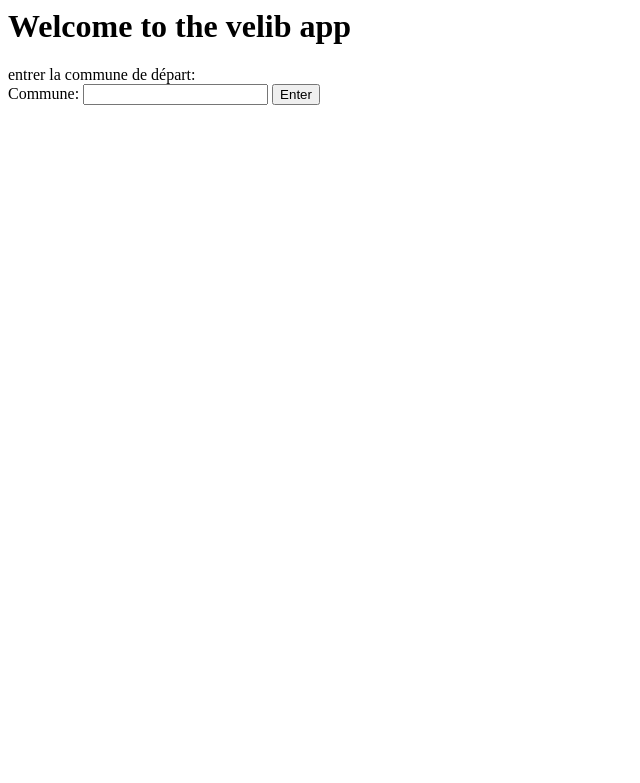
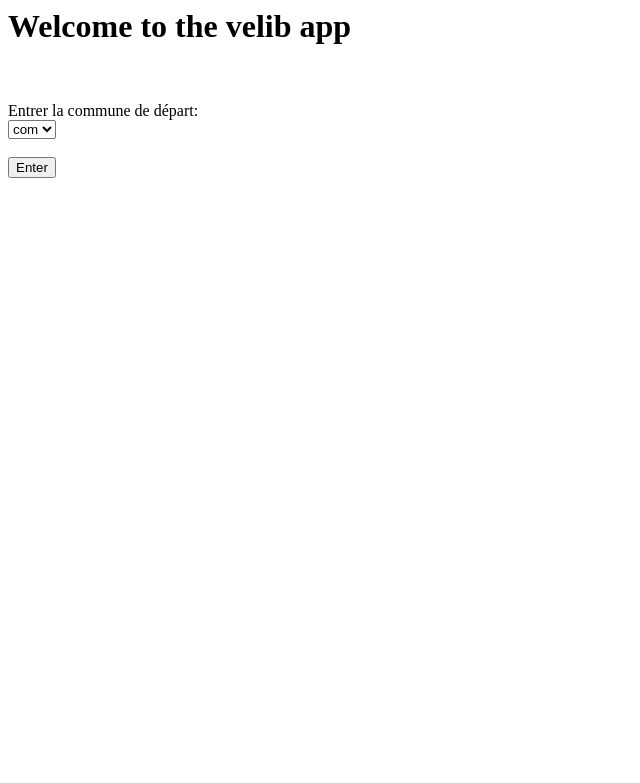
Before and after one commit to Lynda-HADJALI/BDD-meteo-velib, a Flask app: page / in a window 1280 px wide. Shown: the top 783 px of the page, without its empty margins (0-640 px from the left). Run offline with Flask 2, Linux system fonts and the light colour scheme; parts of the project's set-up code (start-up, migrations or seed data) failed here and were passed over.

Commit message:
web_update

```diff
--- a/weather_data.py
+++ b/weather_data.py
@@ -21,10 +21,3 @@
      col=db['weather_collection']
      index=col.create_index([('name')])
      return index
-col=get_data()
-pprint.pprint(count_documents(col))
-query={'name':'Paris'}
-
-r=find_with_query(col,query)
-for town in r:
-	pprint.pprint(town)
--- a/web/server.py
+++ b/web/server.py
@@ -2,43 +2,50 @@
 import sqlite3
 from flask import Flask, render_template, request, session, url_for, redirect
 import weather_data
-
 def loadCom():
     with open('ville.json') as com:
          listOfCom = json.load(com)
          return listOfCom
+def weather_report(weather_dict):
+    w_report=1
 
+    return w_report
 def create_app(config):
-    app = Flask(__name__ )
+    app = Flask(__name__)
     app.secret_key = 'something_special'
     app.config.from_object("config")
     app.config["TESTING"] = config.get("TESTING")
+
+
     coms = loadCom()
 
     @app.route('/')
     def index():
-        return render_template('index.html')
+        return render_template('index.html',coms=coms)
 
     @app.route('/showSummary',methods=['POST'])
     def showSummary():
-        com = [com for com in coms if com == request.form['com']]
-        '''conn = sqlite3.connect('data.db')
-        cur = conn.cursor()
-        req = "select * from velib2"
-        result = cur.execute(req)'''
-        weather_collection=weather_data.get_data()
-        if com:
-            com = [com for com in coms if com == request.form['com']][0]
-            req = "select * from velib2 where "
-            ##result = cur.execute(req)
-            weather_query=query={'name':com}
-            weather=weather_data.find_with_query(weather_collection,weather_query)
-            for weather_info in weather:
+         com = [com for com in coms if com == request.form['com']]
+         '''conn = sqlite3.connect('data.db')
+         cur = conn.cursor()
+            req = "select * from velib2"
+            result = cur.execute(req)'''
+         weather_collection=weather_data.get_data()
+         if com:
+
+
+             com = [com for com in coms if com == request.form['com']][0]
+             req = "select * from velib2 where "
+             ##result = cur.execute(req)
+             weather_query=query={'name':com}
+             weather=weather_data.find_with_query(weather_collection,weather_query)
+             for weather_info in weather:
                 w_info=weather_info
-            return render_template('welcome.html',w_info=w_info.values())
-        else :
-            error='Desole, cette communes ne contient pas de velib'
-            return render_template('index.html', error=error)
+             return render_template('welcome.html',w_info=w_info)
+         else :
+
+             error='Desole, cette communes ne contient pas de velib'
+             return render_template('index.html', error=error)
 
 
 
@@ -53,5 +60,5 @@
 app = create_app({"TESTING": False})
 
 
-if __name__ == "main":
+if __name__ == "__main__":
     app.run(debug=True)
--- a/web/templates/accueil.html
+++ b/web/templates/accueil.html
@@ -12,9 +12,9 @@
         <form action="" method="post">
             <label>Choisir la ville :</label><br>
             <SELECT name="ville" size="1">
-            <OPTION>Argenteuil
-            <OPTION>Sannois
-            <OPTION>Cergy
+                {% for com in coms %}
+                <li><OPTION>com</li>
+            {% endfor %}
             </SELECT>
             <br>
             <br>
--- a/web/templates/index.html
+++ b/web/templates/index.html
@@ -6,10 +6,17 @@
 </head>
 <body>
     <h1>Welcome to the velib app</h1>
-    entrer la commune de départ:
-    <form action="showSummary" method="post">
-        <label for="com">Commune:</label>
-        <input type="com" name="com" id=""/>
+        <br>
+        <br>
+        <form action="showSummary" method="post">
+            <label>Entrer la commune de départ:</label><br>
+            <SELECT name="com" size="1">
+                {% for com in coms %}
+                <li><OPTION>com</li>
+            {% endfor %}
+            </SELECT>
+            <br>
+            <br>
         <button type="submit">Enter</button>
     </form>
 
--- a/web/templates/welcome.html
+++ b/web/templates/welcome.html
@@ -14,6 +14,7 @@
             <li>{{message}}</li>
         {% endfor %}
        </ul>
+       {%endif%}
     {%endwith%}
 
 </body>
```
